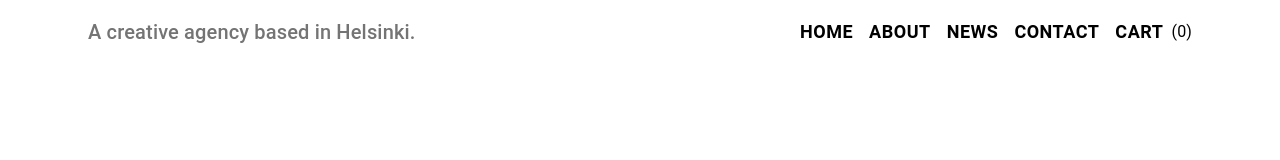
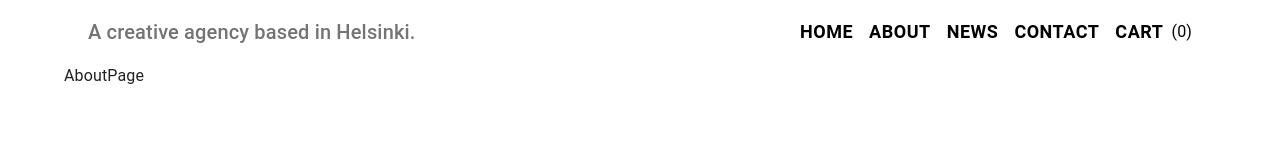
Before and after one commit to vovavoronyuk/my-blog-react, a React (Create React App) app: page /about in a window 1280 px wide. Shown: the top 160 px of the page. Built offline with nearby package versions, Linux system fonts and the light colour scheme.

Commit message:
add Pages in menu

```diff
--- a/src/components/Products/ProductListSix.scss
+++ b/src/components/Products/ProductListSix.scss
@@ -1,6 +1,8 @@
 .container_pro_six{
     position: absolute;
     top: 6700px;
+    margin-left: -168px;
+
     h1{
         width: 400px;
         position: absolute;
@@ -194,6 +196,7 @@
         margin: 0;
         height: 340px;
         background: #020A0C;
+
         h1{
             width: 550px;
             position: absolute;
--- a/src/container/Main/Main.tsx
+++ b/src/container/Main/Main.tsx
@@ -7,6 +7,9 @@ import ProductListSix from 'components/Products/ProductListSix'
 import { Container } from '@mui/system'
 import { Routes, Route } from 'react-router-dom'
 import CartPage from 'pages/CartPage/CartPage'
+import AboutPage from 'pages/AboutPage/AboutPage'
+import NewsPage from 'pages/NewsPage/NewsPage'
+import ContactPage from 'pages/ContactPage/ContactPage'
 
 type Props = {}
 
@@ -29,6 +32,9 @@ const Main = (props: Props) => {
                         }
                     />
                     <Route path="cart" element={<CartPage />} />
+                    <Route path="about" element={<AboutPage />} />
+                    <Route path="news" element={<NewsPage />} />
+                    <Route path="contact" element={<ContactPage />} />
                 </Routes>
             </Container>
         </>
--- /dev/null
+++ b/src/pages/AboutPage/AboutPage.tsx
@@ -0,0 +1,9 @@
+import React from 'react'
+
+type Props = {}
+
+const AboutPage = (props: Props) => {
+    return <div>AboutPage</div>
+}
+
+export default AboutPage
--- /dev/null
+++ b/src/pages/ContactPage/ContactPage.tsx
@@ -0,0 +1,9 @@
+import React from 'react'
+
+type Props = {}
+
+const ContactPage = (props: Props) => {
+    return <div>ContactPage</div>
+}
+
+export default ContactPage
--- /dev/null
+++ b/src/pages/NewsPage/NewsPage.tsx
@@ -0,0 +1,9 @@
+import React from 'react'
+
+type Props = {}
+
+const NewsPage = (props: Props) => {
+    return <div>NewsPage</div>
+}
+
+export default NewsPage
```
